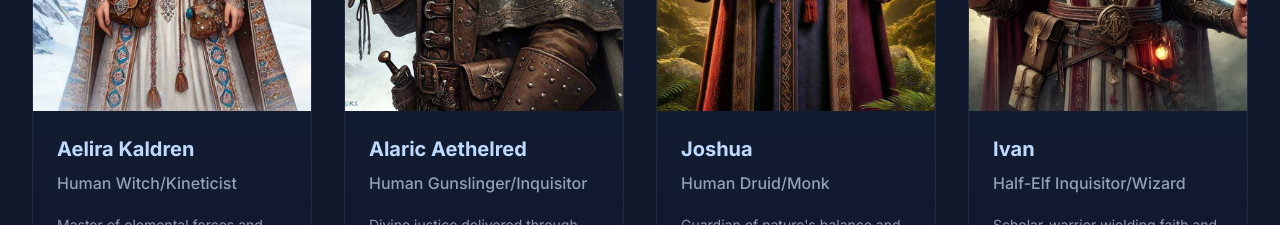
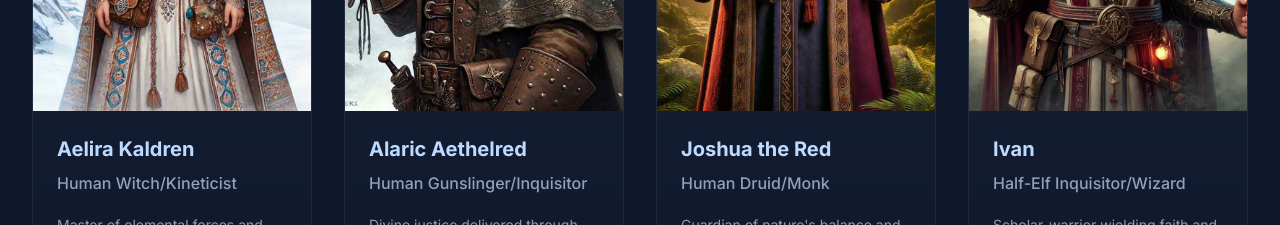
Before and after one commit to boonewh/games, a Next.js app: page / in a window 1280 px wide. Shown: the part 2260-2485 px from the top of the page. Built offline with nearby package versions, Linux system fonts and the light colour scheme; a web font is replaced by a local one.

Commit message:
fixed character name

```diff
--- a/src/app/(winter)/page.tsx
+++ b/src/app/(winter)/page.tsx
@@ -25,7 +25,7 @@ const PathSixHomepage = () => {
       description: "Divine justice delivered through powder and steel"
     },
     {
-      name: "Joshua",
+      name: "Joshua the Red",
       class: "Human Druid/Monk",
       image: "/images/winter/joshua.jpg",
       sheet: "/images/winter/joshua.pdf",
```
